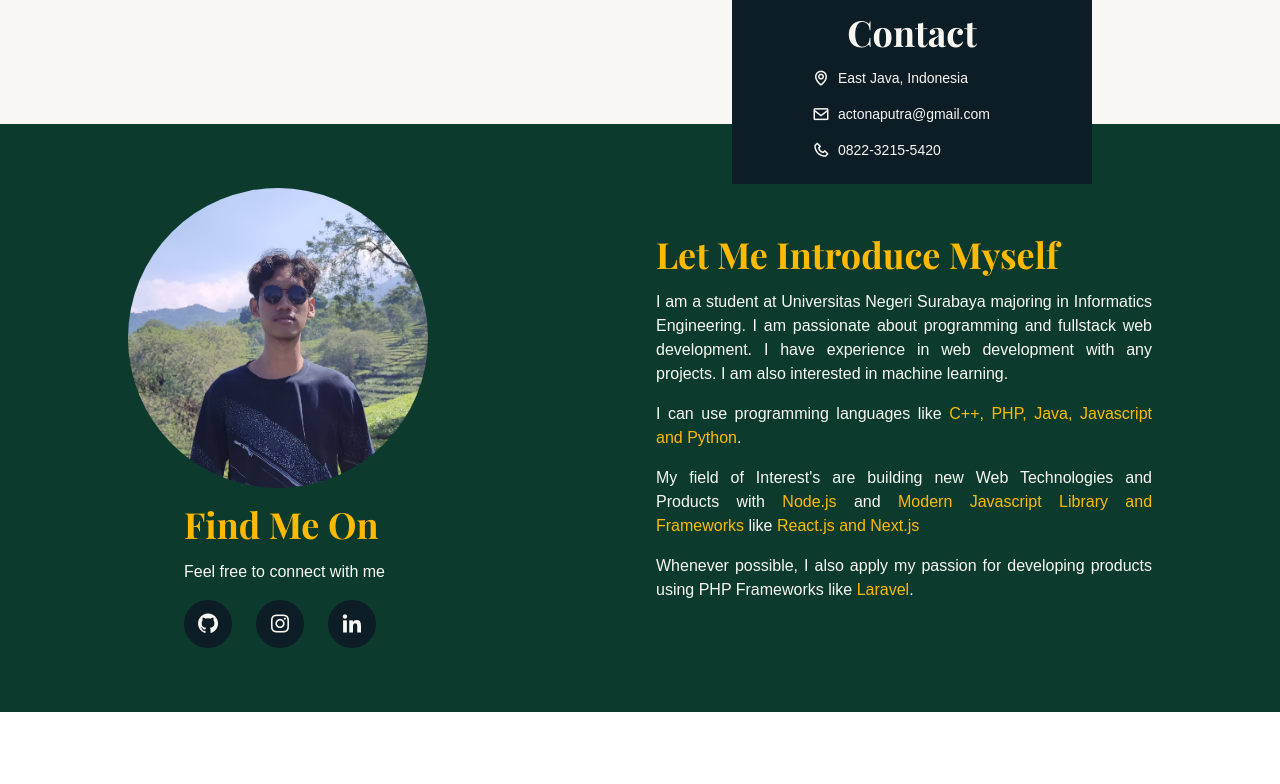
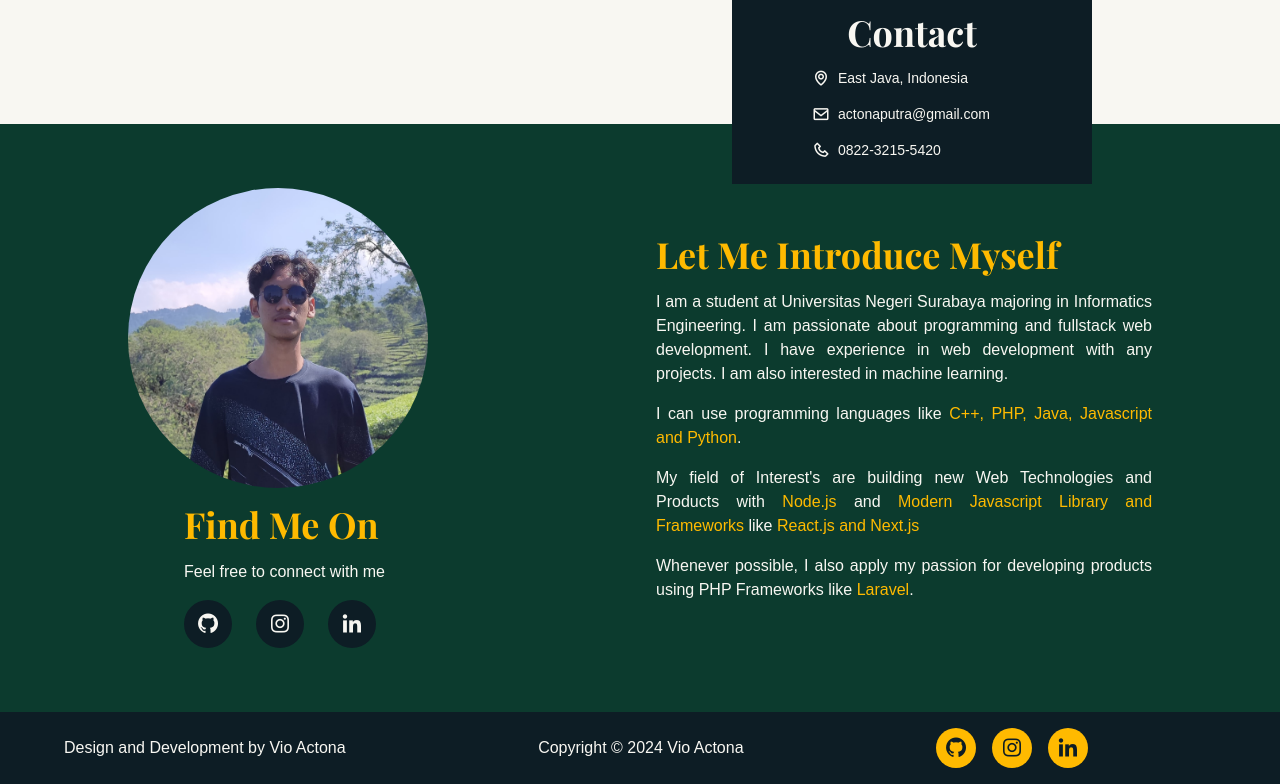
Before and after one commit to actonaa/my-portofolio-vio-actona, a Next.js app: page / in a window 1280 px wide. Shown: the part 484-1268 px from the top of the page. Before the commit the page ends 1196 px from the top, so only its background shows below. Built offline with nearby package versions, Linux system fonts and the light colour scheme.

Commit message:
Menambahkan footer

```diff
--- /dev/null
+++ b/src/app/Puuter.tsx
@@ -0,0 +1,40 @@
+import Link from "next/link";
+
+export default function Puuter() {
+  return (
+    <footer className="bg-black relative bottom-0 left-0 right-0">
+      <div className="flex justify-between items-center text-white max-w-6xl mx-auto py-4 komputer:max-w-7xl">
+        <h4>Design and Development by Vio Actona</h4>
+        <p>Copyright © 2024 Vio Actona</p>
+        <div className="flex gap-4 mr-32">
+          {/* GitHub */}
+          <Link
+            href="https://github.com/your-github-profile"
+            className="flex justify-center items-center w-10 h-10 rounded-full bg-yellow text-black hover:opacity-80"
+            aria-label="GitHub"
+          >
+            <i className="bx bxl-github text-2xl"></i>
+          </Link>
+
+          {/* Instagram */}
+          <Link
+            href="https://instagram.com/your-instagram-profile"
+            className="flex justify-center items-center w-10 h-10 rounded-full bg-yellow text-black hover:opacity-80"
+            aria-label="Instagram"
+          >
+            <i className="bx bxl-instagram text-2xl"></i>
+          </Link>
+
+          {/* LinkedIn */}
+          <Link
+            href="https://linkedin.com/in/your-linkedin-profile"
+            className="flex justify-center items-center w-10 h-10 rounded-full bg-yellow text-black hover:opacity-80"
+            aria-label="LinkedIn"
+          >
+            <i className="bx bxl-linkedin text-2xl"></i>
+          </Link>
+        </div>
+      </div>
+    </footer>
+  );
+}
--- a/src/app/globals.css
+++ b/src/app/globals.css
@@ -25,7 +25,6 @@ body {
 
 h1,
 h2,
-h3,
-h4 {
+h3 {
   font-family: var(--font-playfair-display);
 }
--- a/src/app/layout.tsx
+++ b/src/app/layout.tsx
@@ -2,6 +2,7 @@ import localFont from "next/font/local";
 import { Playfair_Display } from "next/font/google";
 import "./globals.css";
 import Navbar from "./Navbar";
+import Puuter from "./Puuter";
 
 const geistSans = localFont({
   src: "./fonts/GeistVF.woff",
@@ -33,6 +34,7 @@ export default function RootLayout({
       >
         <Navbar />
         {children}
+        <Puuter />
       </body>
     </html>
   );
--- a/src/app/page.tsx
+++ b/src/app/page.tsx
@@ -104,9 +104,9 @@ export default function Home() {
             </div>
           </div>
           <div>
-            <h2 className="text-4xl font-bold text-yellow">
+            <h3 className="text-4xl font-bold text-yellow">
               Let Me Introduce Myself
-            </h2>
+            </h3>
             <p className="mt-4 text-justify text-white">
               I am a student at Universitas Negeri Surabaya majoring in
               Informatics Engineering. I am passionate about programming and
```
